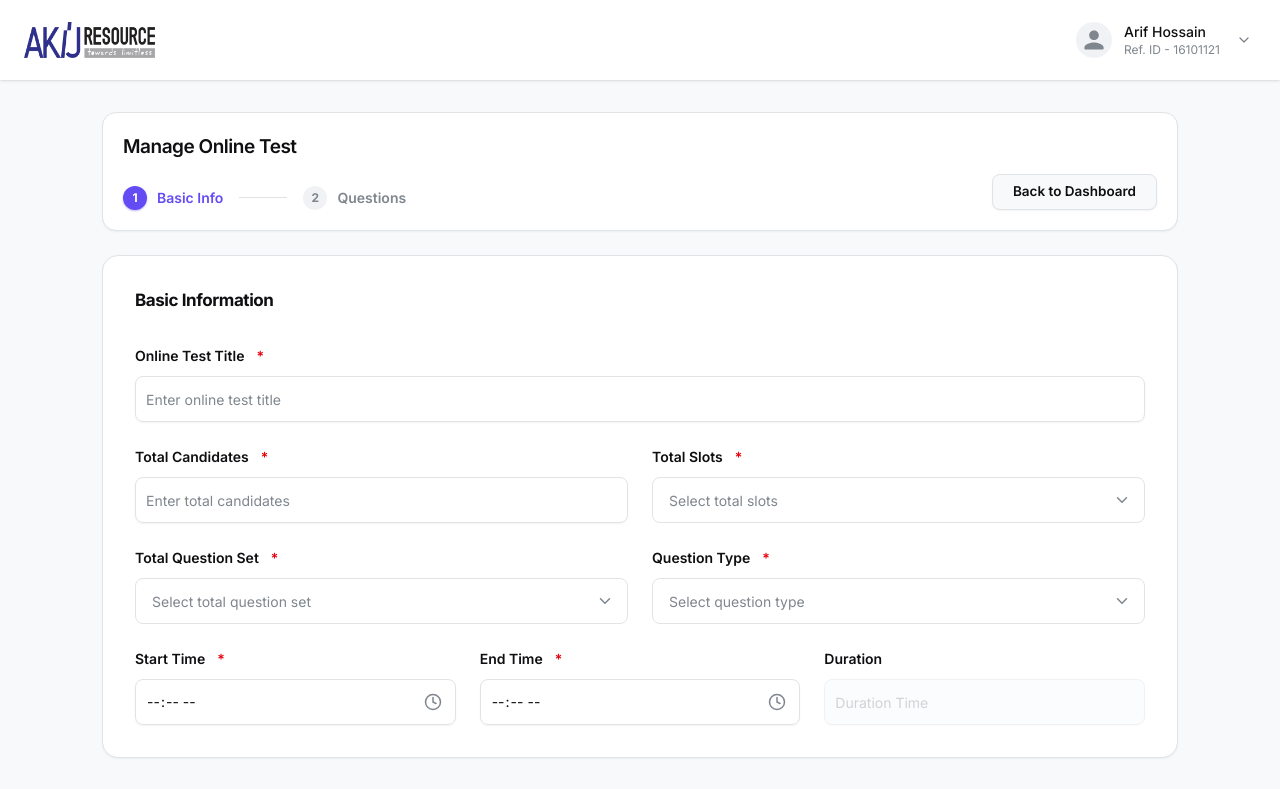
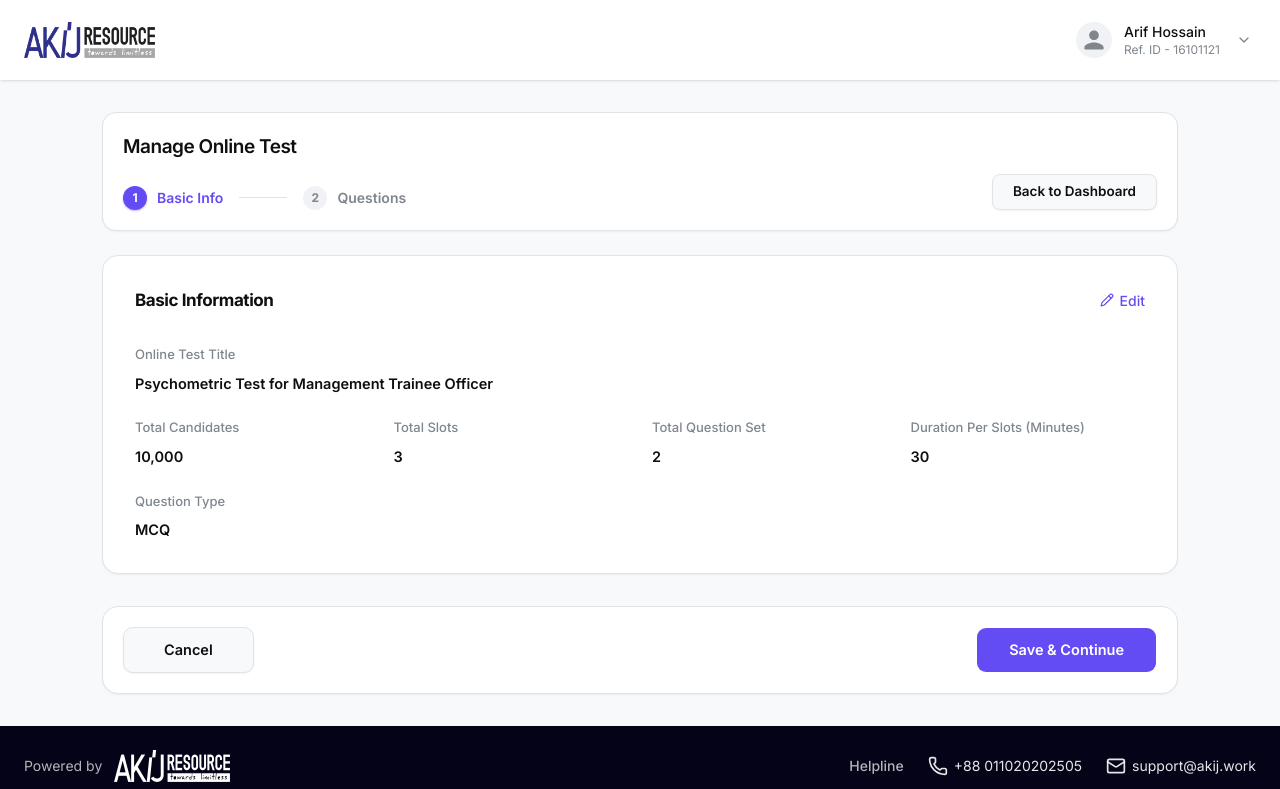
Before and after one commit to nadim-chowdhury/online-assessment-platform, a Next.js app in the folder frontend/: page /employer-tests/create in a window 1280 px wide. Shown: the top 789 px of the page. Built offline with nearby package versions, Linux system fonts and the light colour scheme; no server answers.

Commit message:
feat: implement test creation and management page with dynamic form states

```diff
--- /dev/null
+++ b/frontend/app/(protected-routes)/(employer-panel)/employer-tests/[testsId]/page.tsx
@@ -0,0 +1,3 @@
+export default function TestDetailsPage() {
+  return <div></div>;
+}
--- a/frontend/app/(protected-routes)/(employer-panel)/employer-tests/[testId]/page.tsx
+++ b/frontend/app/(protected-routes)/(employer-panel)/employer-tests/create/page.tsx
@@ -2,19 +2,17 @@
 
 import React, { useState } from "react";
 import Link from "next/link";
-import { useParams } from "next/navigation";
+import { useSearchParams } from "next/navigation";
 import { Button } from "@/components/ui/button";
 import { Input } from "@/components/ui/input";
 import { Label } from "@/components/ui/label";
 import { Clock, ChevronDown, Pencil } from "lucide-react";
 
-export default function TestDetailsPage() {
-  const params = useParams();
-  console.log("🚀 ~ params:", params);
-  // Extracted dynamically based on URL (e.g. /employer-tests/create vs /employer-tests/123)
-  const isCreateMode = params?.testId === "create";
+export default function TestCreateEditPage() {
+  const searchParams = useSearchParams();
+  console.log("🚀 ~ searchParams:", searchParams);
+  const isCreateMode = searchParams.get("testId") === "create";
 
-  // Controls UI layout based on mode
   const [isEditing, setIsEditing] = useState(isCreateMode);
 
   return (
@@ -56,7 +54,6 @@ export default function TestDetailsPage() {
         <Button
           variant="outline"
           className="h-9 px-5 border-border rounded-[8px] text-[13.5px] font-semibold text-foreground hover:bg-accent/5 transition-colors"
-          asChild
         >
           <Link href="/employer-dashboard">Back to Dashboard</Link>
         </Button>
```
